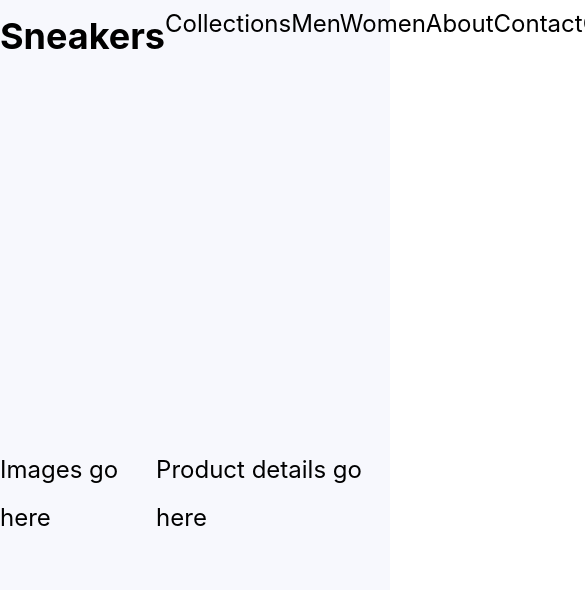
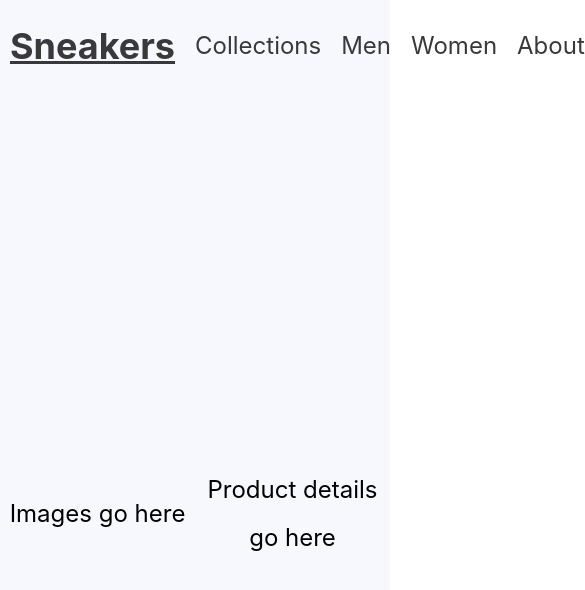
Before and after one commit to Exoldarium/Super-Cool-Sneakers, a React (Create React App) app: page / in a window 390 px wide. Shown: the top 590 px of the page, 585 px wide, since content can reach past the window. Built offline with nearby package versions, Linux system fonts and the light colour scheme.

Commit message:
added more styles, arranged elements
	added a couple of more styles, added links
	and made the layout more responsive

```diff
--- a/src/components/Menu.js
+++ b/src/components/Menu.js
@@ -6,26 +6,68 @@ const NavbarStyles = styled.nav`
     margin: 0 auto;
     display: flex;
     flex-direction: row;
+    max-width: 100%;
+    align-items: center;
+`;
+
+const OuterDivStyles = styled.div`
+    flex: 1 1 0;
+    text-align: center;
+    display: flex;
+    align-items: center;
+    justify-content: center;
     h1 {
       margin: 0;
     }
-`
+    a {
+      padding: 10px;
+    }
+`;
+
+const InnerDivStyles = styled.div`
+  display: flex;
+  align-items: center;
+  justify-content: flex-start;
+  flex: 1 1 auto;
+  text-align: center;
+  a {
+    padding: 10px;
+  }
+`;
 
 export default function Menu() {
   return(
     <NavbarStyles>
-        <h1>Sneakers</h1>
-        <div>
+      <OuterDivStyles>
+        <a>
+          <h1>Sneakers</h1>
+        </a>
+      </OuterDivStyles>
+      <InnerDivStyles>
+        <a href="#">
           <span>Collections</span>
+        </a>
+        <a href="#">
           <span>Men</span>
+        </a>
+        <a href="#">
           <span>Women</span>
+        </a>
+        <a href="#">
           <span>About</span>
+        </a>
+        <a href="#">
           <span>Contact</span>
-        </div>
-      <div>
-        <span>Cart</span>
-        <span>Account</span>
-      </div>
+        </a>
+      </InnerDivStyles>
+      <OuterDivStyles>
+        <a href="#">
+          <span>Cart</span>
+        </a>
+        <a href="#">
+          <span>Account</span>
+        </a>
+      </OuterDivStyles>
     </NavbarStyles>
   );
 };
--- a/src/components/Product.js
+++ b/src/components/Product.js
@@ -8,7 +8,11 @@ const WrapperStyles = styled.div`
   flex-direction: row;
   height: 100vh;
   margin-top: 0;
-`
+  div {
+    flex: 1 1 0;
+    text-align: center;
+  }
+`;
 
 export default function Product() {
   return(
```
